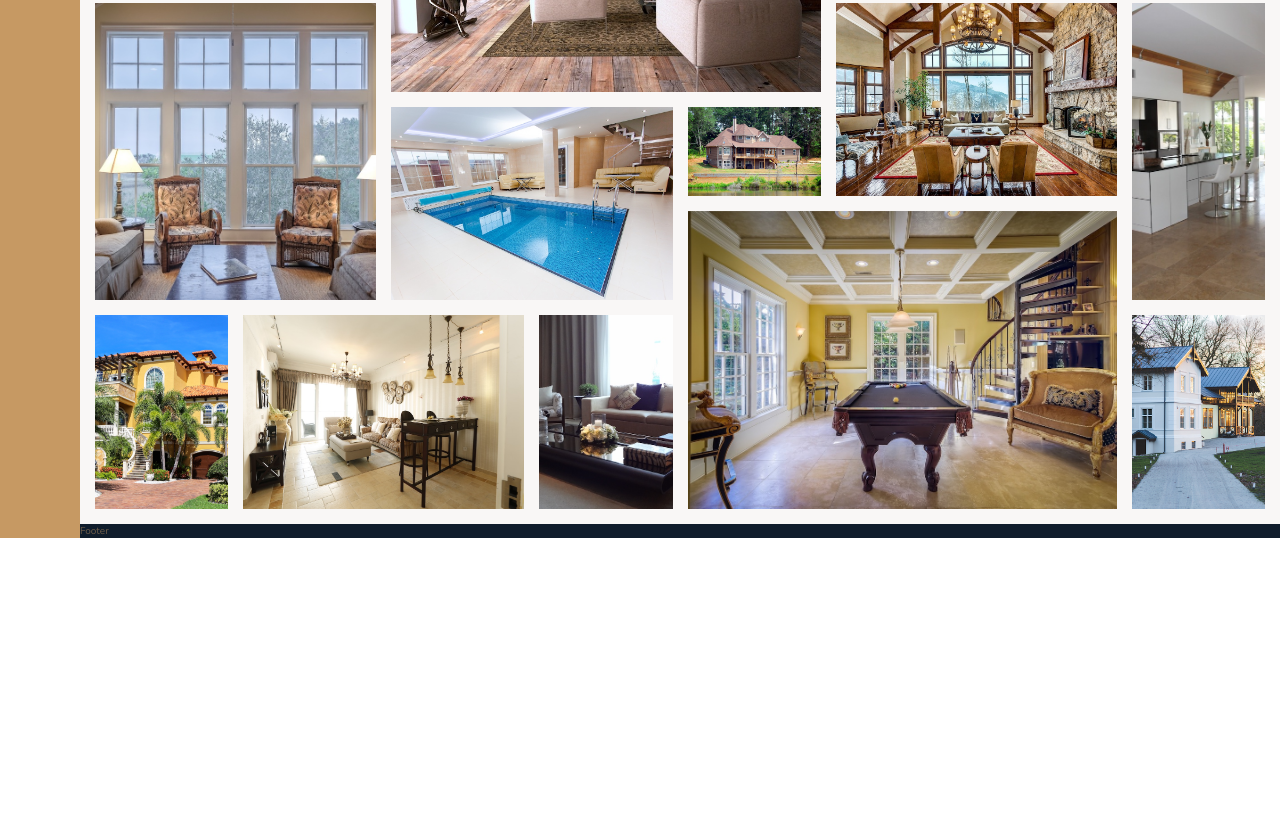
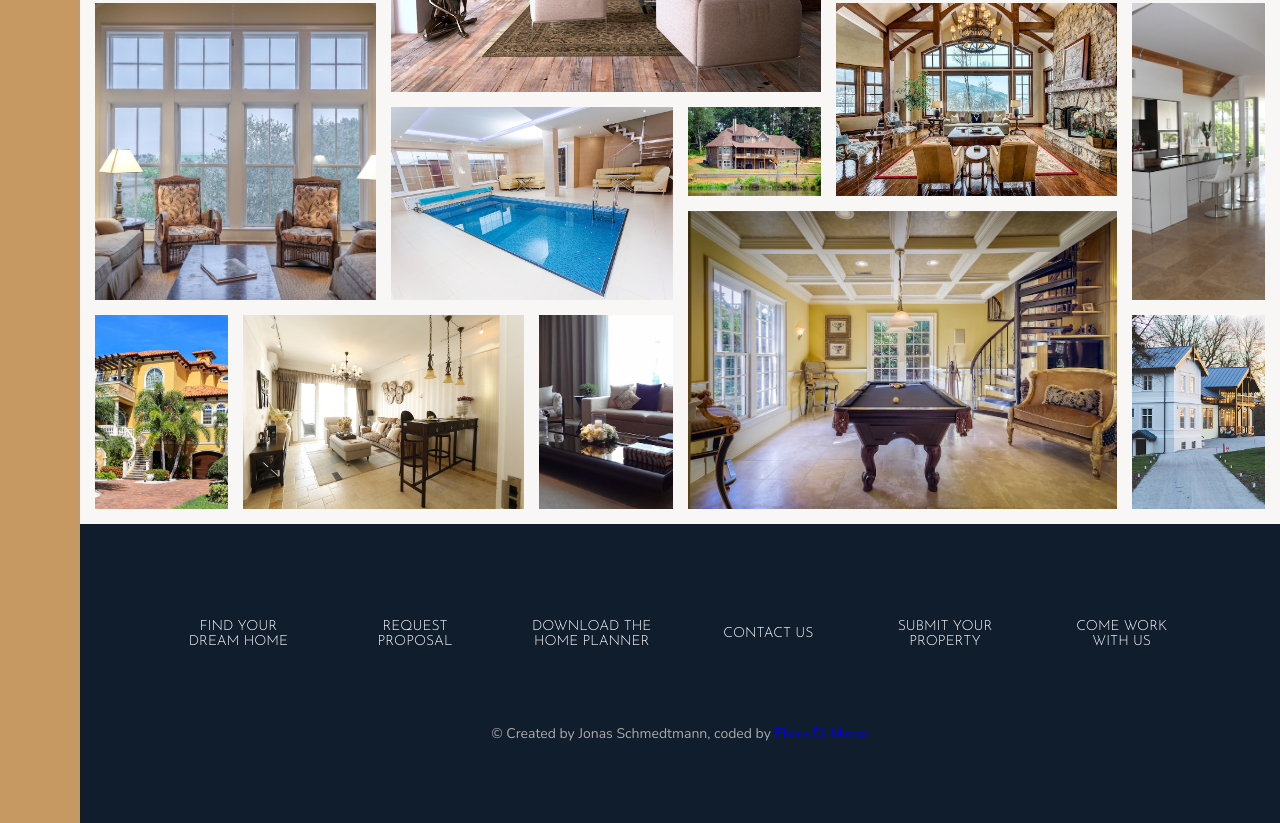
Before and after one commit to Elvira-D/Nexter, a website: page index.html in a window 1280 px wide. Shown: the part 3340-4163 px from the top of the page. Before the commit the page ends 3878 px from the top, so only its background shows below. Drawn offline with nearby package versions, Linux system fonts and the light colour scheme.

Commit message:
Built the footer

```diff
--- a/index.html
+++ b/index.html
@@ -320,7 +320,17 @@
     </section>
 
     <footer class="footer">
-        Footer
+        <ul class="nav">
+            <li class="nav__item"><a href="#" class="nav__link">Find your dream home</a></li>
+            <li class="nav__item"><a href="#" class="nav__link">Request proposal</a></li>
+            <li class="nav__item"><a href="#" class="nav__link">Download the home planner</a></li>
+            <li class="nav__item"><a href="#" class="nav__link">Contact us</a></li>
+            <li class="nav__item"><a href="#" class="nav__link">Submit your property</a></li>
+            <li class="nav__item"><a href="#" class="nav__link">Come work with us</a></li>
+
+        </ul>
+        <p class="copyright">&copy; Created by Jonas Schmedtmann, coded by <a href="https://github.com/Elvira-D">Elvira
+                Di Marco</a> </p>
     </footer>
 
 </body>
--- a/sass/_footer.scss
+++ b/sass/_footer.scss
@@ -1,4 +1,41 @@
 .footer {
     background-color: $color-secondary;
     grid-column: full-start / full-end;
+    padding: 8rem;
 }
+
+.nav {
+    list-style: none;
+
+    display: grid;
+    grid-template-columns: repeat(auto-fit, minmax(15rem, 1fr));
+    grid-gap: 2rem;
+    align-items: center;
+
+    &__link:link,
+    &__link:visited {
+        font-size: 1.4rem;
+        color: #fff;
+        text-decoration: none;
+        font-family: $font-display;
+        text-transform: uppercase;
+        text-align: center;
+        padding: 1.5rem;
+        display: block;
+        transition: all .2s;
+
+    }
+
+    &__link:hover,
+    &__link:active {
+        background-color: rgba(#fff, .05);
+        transform: translateY(-3px);
+    }
+}
+
+.copyright {
+    font-size: 1.4rem;
+    color: $color-grey-light-2;
+    margin-top: 6rem;
+    text-align: center;
+}
```
Also changed, not shown: css/style.css.
